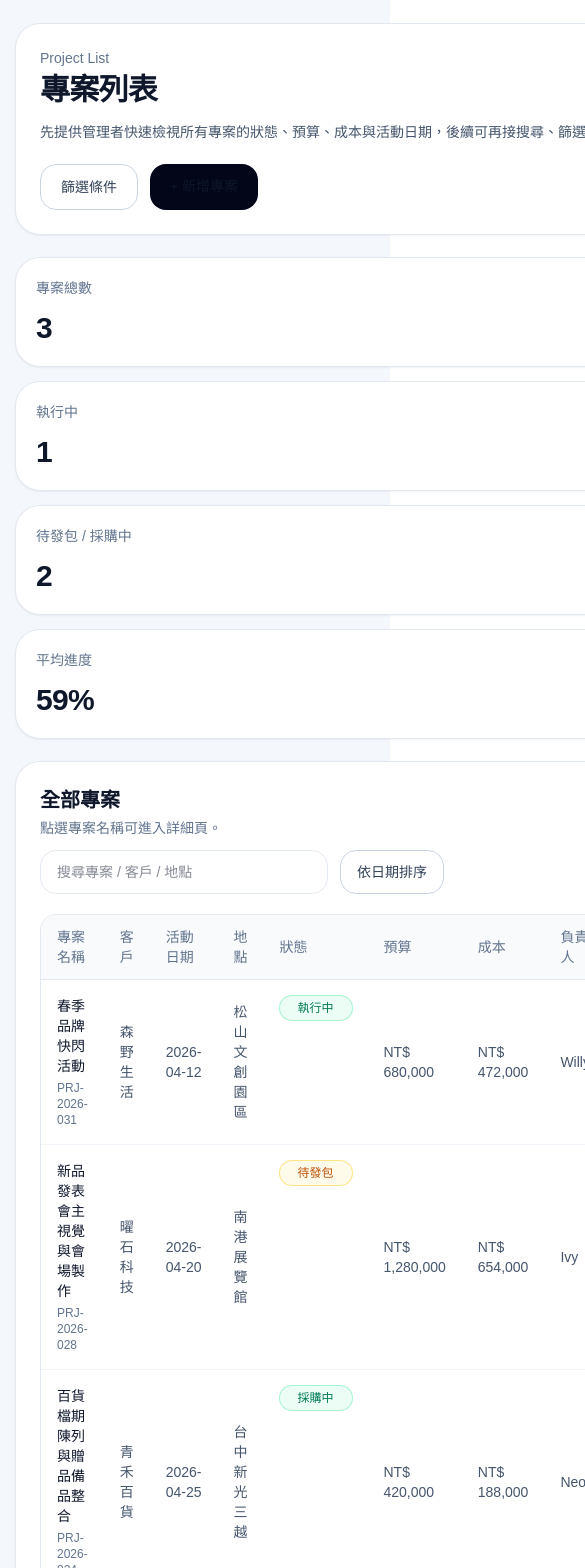
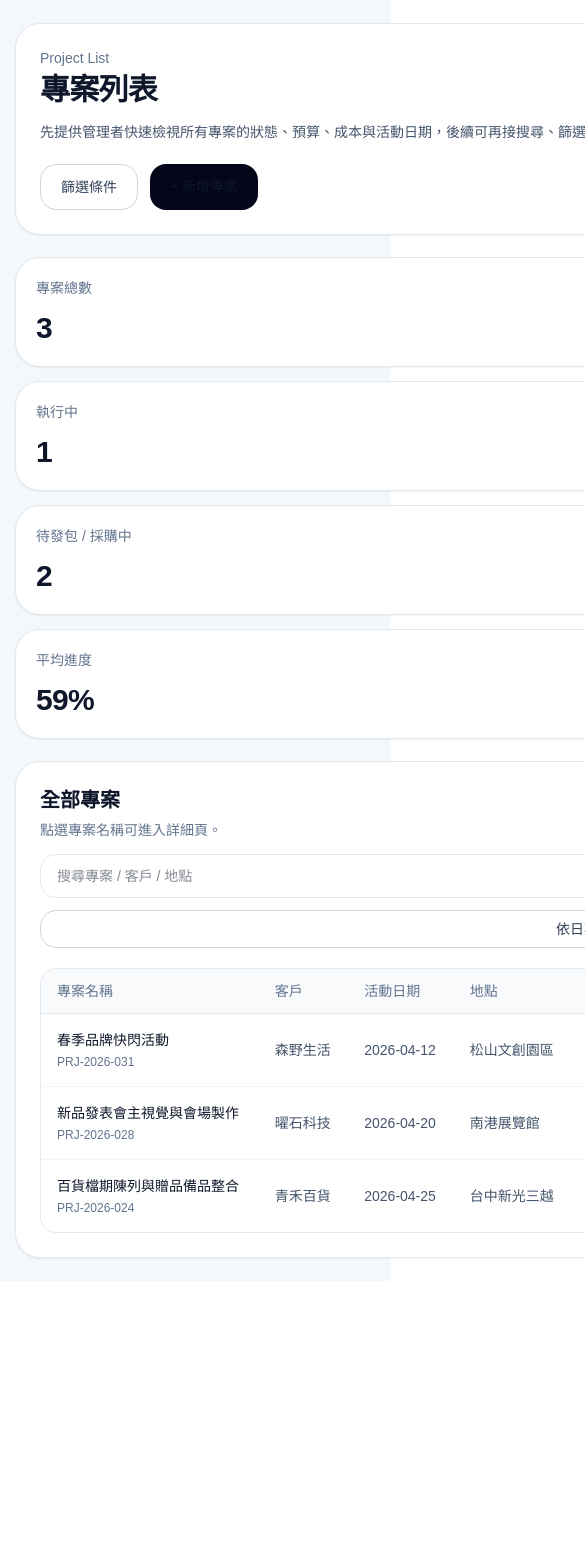
Before and after one commit to willy841/projectflow, a Next.js app: page /projects in a window 390 px wide. Shown: the top 1568 px of the page, 585 px wide, since content can reach past the window. After the commit the page ends 1281 px from the top, so only its background shows below. Built offline with nearby package versions, Linux system fonts and the light colour scheme.

Commit message:
fix: improve cross-page layout responsiveness

```diff
--- a/src/app/design-tasks/page.tsx
+++ b/src/app/design-tasks/page.tsx
@@ -56,17 +56,17 @@ export default function DesignTasksPage() {
         </article>
       </section>
 
-      <section className="grid gap-6 xl:grid-cols-[1.35fr_0.65fr]">
+      <section className="grid gap-6 xl:grid-cols-[minmax(0,1.35fr)_minmax(300px,0.65fr)]">
         <article className="rounded-3xl bg-white p-6 shadow-sm ring-1 ring-slate-200">
-          <div className="mb-5 flex items-center justify-between">
-            <div>
+          <div className="mb-5 flex flex-col gap-3 lg:flex-row lg:items-start lg:justify-between">
+            <div className="min-w-0">
               <h3 className="text-xl font-semibold text-slate-900">設計交辦列表</h3>
-              <p className="mt-1 text-sm text-slate-500">依專案集中顯示目前的設計任務與狀態。</p>
+              <p className="mt-1 text-sm leading-6 text-slate-500">依專案集中顯示目前的設計任務與狀態。</p>
             </div>
-            <div className="flex gap-3">
+            <div className="flex w-full lg:w-auto">
               <input
                 placeholder="搜尋專案 / 設計項目"
-                className="h-11 w-64 rounded-2xl border border-slate-200 px-4 text-sm outline-none focus:border-slate-400"
+                className="h-11 w-full min-w-0 rounded-2xl border border-slate-200 px-4 text-sm outline-none focus:border-slate-400 lg:w-64"
               />
             </div>
           </div>
--- a/src/app/procurement-tasks/new/page.tsx
+++ b/src/app/procurement-tasks/new/page.tsx
@@ -16,7 +16,7 @@ export default async function NewProcurementTaskPage({
   return (
     <AppShell activePath="/projects">
       <header className="rounded-3xl bg-white p-6 shadow-sm ring-1 ring-slate-200">
-        <div className="flex flex-col gap-3 md:flex-row md:items-center md:justify-between">
+        <div className="flex flex-col gap-3 lg:flex-row lg:items-start lg:justify-between">
           <div>
             <p className="text-sm text-slate-500">New Procurement Task</p>
             <h2 className="mt-1 text-3xl font-semibold tracking-tight text-slate-900">新增備品交辦</h2>
--- a/src/app/projects/[id]/page.tsx
+++ b/src/app/projects/[id]/page.tsx
@@ -56,7 +56,7 @@ export default async function ProjectDetailPage({
         ))}
       </section>
 
-      <section className="grid gap-6 xl:grid-cols-[1.1fr_0.9fr]">
+      <section className="grid gap-6 xl:grid-cols-[minmax(0,1.08fr)_minmax(320px,0.92fr)]">
         <article className="rounded-3xl bg-white p-6 shadow-sm ring-1 ring-slate-200">
           <div className="mb-5 flex items-center justify-between">
             <div>
--- a/src/app/projects/page.tsx
+++ b/src/app/projects/page.tsx
@@ -55,24 +55,24 @@ export default function ProjectsPage() {
       </section>
 
       <section className="rounded-3xl bg-white p-6 shadow-sm ring-1 ring-slate-200">
-        <div className="mb-5 flex flex-col gap-3 md:flex-row md:items-center md:justify-between">
-          <div>
+        <div className="mb-5 flex flex-col gap-3 lg:flex-row lg:items-start lg:justify-between">
+          <div className="min-w-0">
             <h3 className="text-xl font-semibold">全部專案</h3>
-            <p className="mt-1 text-sm text-slate-500">點選專案名稱可進入詳細頁。</p>
+            <p className="mt-1 text-sm leading-6 text-slate-500">點選專案名稱可進入詳細頁。</p>
           </div>
-          <div className="flex flex-wrap gap-3">
+          <div className="flex w-full flex-col gap-3 sm:flex-row lg:w-auto">
             <input
               placeholder="搜尋專案 / 客戶 / 地點"
-              className="h-11 w-72 rounded-2xl border border-slate-200 px-4 text-sm outline-none focus:border-slate-400"
+              className="h-11 w-full min-w-0 rounded-2xl border border-slate-200 px-4 text-sm outline-none focus:border-slate-400 sm:w-72"
             />
-            <button className="rounded-2xl border border-slate-300 bg-white px-4 py-2 text-sm font-medium text-slate-700">
+            <button className="shrink-0 rounded-2xl border border-slate-300 bg-white px-4 py-2 text-sm font-medium text-slate-700">
               依日期排序
             </button>
           </div>
         </div>
 
-        <div className="overflow-hidden rounded-2xl border border-slate-200">
-          <table className="min-w-full divide-y divide-slate-200 text-left text-sm">
+        <div className="overflow-x-auto rounded-2xl border border-slate-200">
+          <table className="min-w-[1100px] divide-y divide-slate-200 text-left text-sm">
             <thead className="bg-slate-50 text-slate-500">
               <tr>
                 <th className="px-4 py-3 font-medium">專案名稱</th>
```
